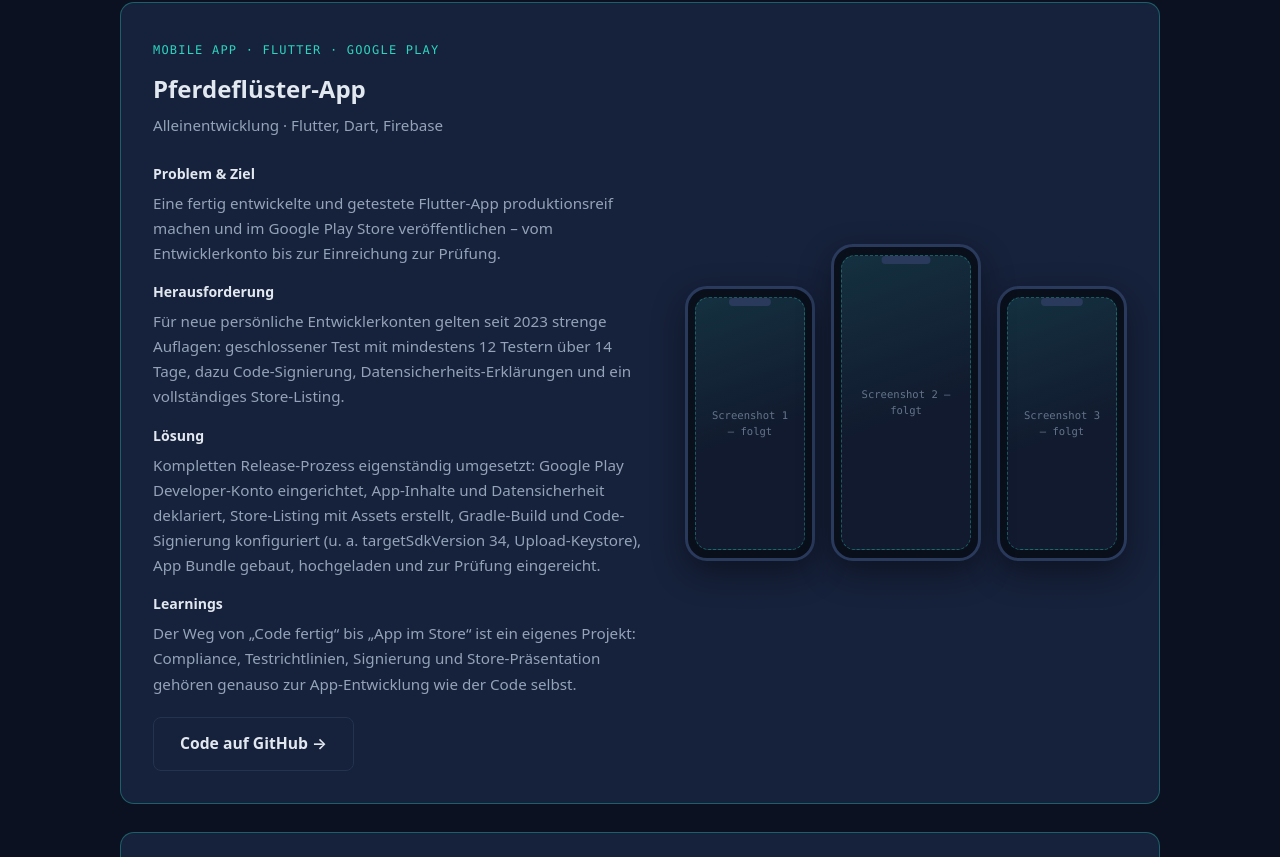
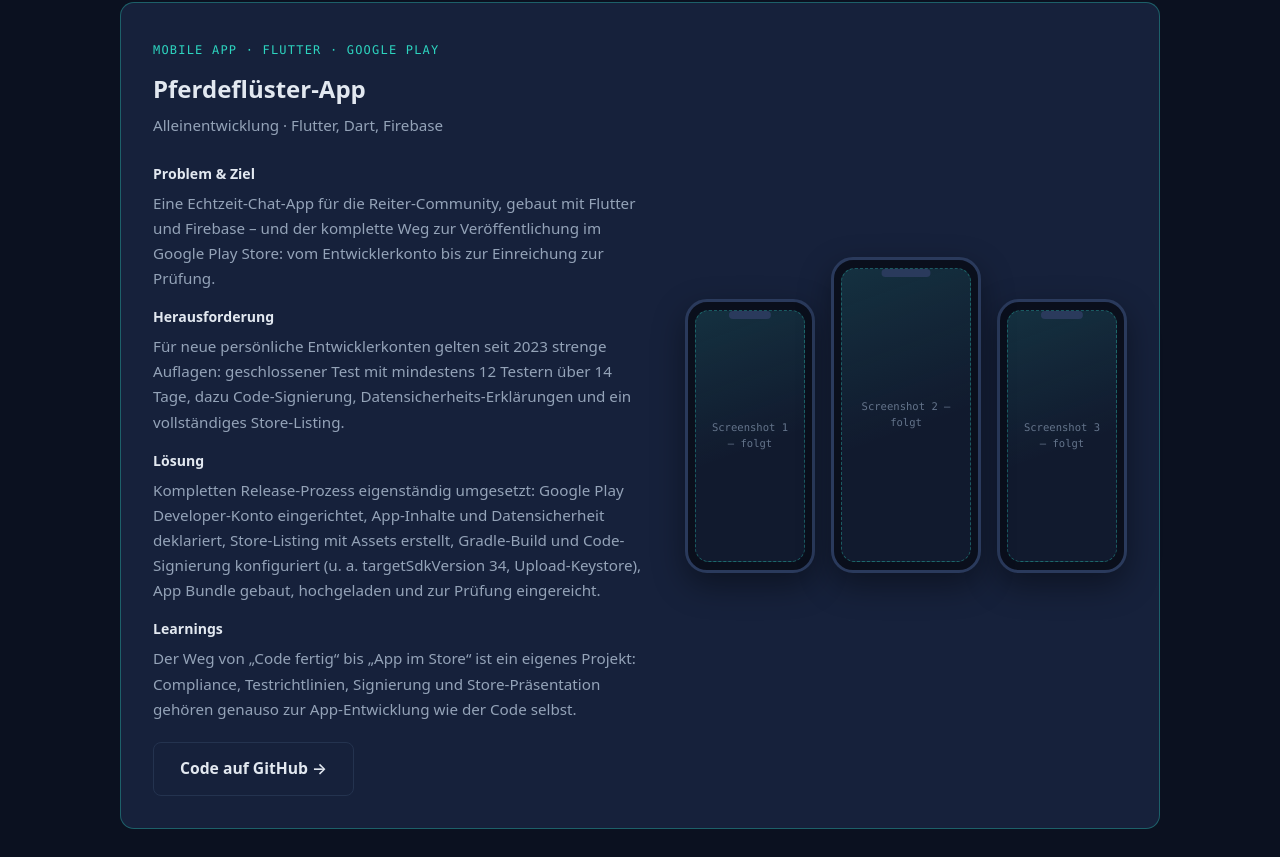
Before and after one commit to Bellasabaja/portfolio, a Next.js app: page / in a window 1280 px wide. Shown: the part 2463-3320 px from the top of the page. Built offline with nearby package versions, Linux system fonts and the light colour scheme.

Commit message:
Lehrer-Renten-Countdown

```diff
--- a/app/page.tsx
+++ b/app/page.tsx
@@ -57,6 +57,7 @@ type FeaturedProject = {
   result?: string; // optional – nur anzeigen, wenn vorhanden
   learnings: string;
   github: string;
+  demo?: string; // optional – Live-Demo-Button
   screenshots: string[];
 };
 
@@ -66,14 +67,14 @@ const featuredProjects: FeaturedProject[] = [
     title: "Pferdeflüster-App",
     role: "Alleinentwicklung · Flutter, Dart, Firebase",
     problem:
-      "Eine fertig entwickelte und getestete Flutter-App produktionsreif machen und im Google Play Store veröffentlichen – vom Entwicklerkonto bis zur Einreichung zur Prüfung.",
+      "Eine Echtzeit-Chat-App für die Reiter-Community, gebaut mit Flutter und Firebase – und der komplette Weg zur Veröffentlichung im Google Play Store: vom Entwicklerkonto bis zur Einreichung zur Prüfung.",
     challenge:
       "Für neue persönliche Entwicklerkonten gelten seit 2023 strenge Auflagen: geschlossener Test mit mindestens 12 Testern über 14 Tage, dazu Code-Signierung, Datensicherheits-Erklärungen und ein vollständiges Store-Listing.",
     solution:
       "Kompletten Release-Prozess eigenständig umgesetzt: Google Play Developer-Konto eingerichtet, App-Inhalte und Datensicherheit deklariert, Store-Listing mit Assets erstellt, Gradle-Build und Code-Signierung konfiguriert (u. a. targetSdkVersion 34, Upload-Keystore), App Bundle gebaut, hochgeladen und zur Prüfung eingereicht.",
     learnings:
       "Der Weg von „Code fertig“ bis „App im Store“ ist ein eigenes Projekt: Compliance, Testrichtlinien, Signierung und Store-Präsentation gehören genauso zur App-Entwicklung wie der Code selbst.",
-    github: GITHUB,
+    github: `${GITHUB}/pferdefluester_app`,
     screenshots: [
       "Screenshot 1 – folgt",
       "Screenshot 2 – folgt",
@@ -92,7 +93,7 @@ const featuredProjects: FeaturedProject[] = [
       "Datenmodell mit eindeutiger ID, Text, Erstellungsdatum und Tags entworfen; Tools für Speichern, Batch-Import, Suche, gefiltertes Zufalls-Zitat und Löschen implementiert und über die MCP-Schnittstelle angebunden. Entwickelt nach dem AI-First-Ansatz und mit Claude als MCP-Client getestet.",
     learnings:
       "Wie MCP als Brücke zwischen KI-Assistenten und eigenen Daten funktioniert – vom Tool-Design über robuste Fehlerbehandlung bis zum Testen mit einem echten MCP-Client.",
-    github: GITHUB,
+    github: `${GITHUB}/MCP-Server`,
     screenshots: [
       "Screenshot 1 – folgt",
       "Screenshot 2 – folgt",
@@ -113,7 +114,7 @@ const featuredProjects: FeaturedProject[] = [
       "Alle vier Regelwerke getestet und stabil im Browser lauffähig – modular erweiterbar um weitere Regelwerke und Exportformate.",
     learnings:
       "Integration von Rust und Flutter über WebAssembly, Architektur mit austauschbaren Regelwerken (Strategy-Pattern) und der Umgang mit Performance an der Sprachgrenze zwischen Rust und Dart/JavaScript.",
-    github: GITHUB,
+    github: `${GITHUB}/cellular-automaton-rust-flutter`,
     screenshots: [
       "Screenshot 1 – folgt",
       "Screenshot 2 – folgt",
@@ -134,7 +135,29 @@ const featuredProjects: FeaturedProject[] = [
       "Technisch fertig aufgebaut, Budgetziel erreicht (0 € laufende Kosten durch Free-Tier). Live-Gang geplant zum Start des Massage-Angebots nach der Physiotherapie-Ausbildung meines Sohnes (voraussichtlich 2027) – dann mit echten Daten in einem eigenen, nicht-öffentlichen Setup.",
     learnings:
       "Ein komplettes Produkt allein liefern – von Architektur über Auth und CRM bis zum Admin-Bereich – und Websites für die nächste Generation von Besuchern bauen: KI-Agenten, die Inhalte finden und Termine buchen können.",
-    github: GITHUB,
+    github: `${GITHUB}/Agent-ready-Website`,
+    screenshots: [
+      "Screenshot 1 – folgt",
+      "Screenshot 2 – folgt",
+      "Screenshot 3 – folgt",
+    ],
+  },
+  {
+    type: "PWA · React · Persönliches Projekt",
+    title: "Dein Weg in die Freiheit – Renten-Countdown",
+    role: "Konzeption & Entwicklung im AI-First-Workflow (mit Manus) · React 19, Tailwind CSS 4, TypeScript, PWA/Service Worker",
+    problem:
+      "Ein persönliches Geschenk für eine Lehrerin in Bayern: ein eleganter Countdown zum Renteneintritt (03.08.2026, Ferienbeginn) – als App direkt auf dem iPhone-Home-Bildschirm, ohne Umweg über den App Store.",
+    challenge:
+      "Eine Web-App, die sich wie eine native App anfühlt: Installation über Safari („Zum Home-Bildschirm“), Offline-Funktionalität per Service Worker, responsive für alle iPhone-Größen – und ein Design, das Vorfreude transportiert statt Technik.",
+    solution:
+      "Progressive Web App mit React 19 und Tailwind CSS 4: Countdown-Logik in Monaten, Wochen und Tagen; in den letzten 4 Wochen täglich einer von 28 humorvoll-ermutigenden Lehrer-Sprüchen. Elegant-verspieltes Design mit Pastellpalette (Roségold, Lavendel, Minzgrün), Playfair Display/Poppins und Wellen-Animationen. PWA-Manifest und Service Worker für Offline-Nutzung – ohne externe Datenübertragungen.",
+    result:
+      "Live auf Vercel und im Einsatz – direkt vom iPhone-Home-Bildschirm startbar.",
+    learnings:
+      "PWA-Grundlagen (Manifest, Service Worker, iOS-Besonderheiten), emotionales UI-Design – und wie man im AI-First-Workflow mit einem KI-Agenten entwickelt: Ergebnisse prüfen, kuratieren und für den Praxiseinsatz polieren.",
+    github: `${GITHUB}/Lehrer-Renten-Countdown`,
+    demo: "https://lehrerin-renten-countdown.vercel.app",
     screenshots: [
       "Screenshot 1 – folgt",
       "Screenshot 2 – folgt",
@@ -365,6 +388,16 @@ export default function Home() {
                       <dd>{fp.learnings}</dd>
                     </dl>
                     <div className="foot">
+                      {fp.demo && (
+                        <a
+                          href={fp.demo}
+                          target="_blank"
+                          rel="noopener noreferrer"
+                          className="btn btn-primary"
+                        >
+                          Live-Demo →
+                        </a>
+                      )}
                       <a
                         href={fp.github}
                         target="_blank"
```
